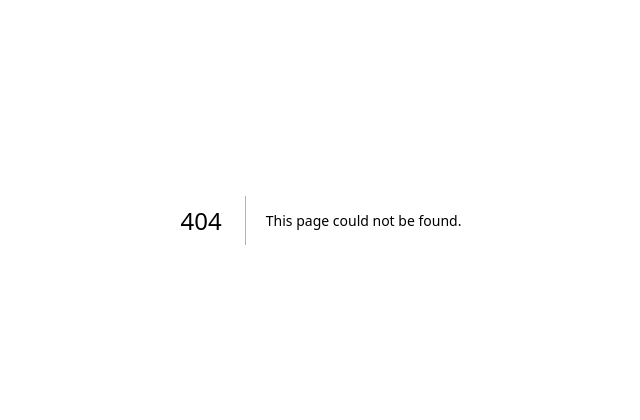
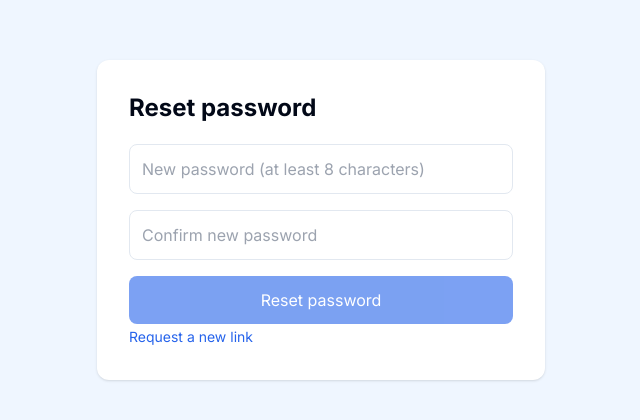
Before and after one commit to Arpitruh/open-job-pulse, a Next.js app in the folder apps/web/: page /reset-password in a window 1280 px wide. Before the commit this address had no page. Shown: the part 180-600 px from the top of the page, without its empty margins (319-959 px from the left). Built offline with nearby package versions, Linux system fonts and the light colour scheme.

Commit message:
feat(auth): password recovery pages

```diff
--- /dev/null
+++ b/apps/web/app/(auth)/reset-password/page.tsx
@@ -0,0 +1,38 @@
+"use client";
+import { useEffect, useState } from "react";
+export default function ResetPasswordPage() {
+  const [token, setToken] = useState("");
+  const [password, setPassword] = useState("");
+  const [confirm, setConfirm] = useState("");
+  const [message, setMessage] = useState("");
+  const [success, setSuccess] = useState(false);
+  const [loading, setLoading] = useState(false);
+  useEffect(() => {
+    const url = new URL(window.location.href);
+    setToken(url.searchParams.get("token") || "");
+    url.searchParams.delete("token");
+    window.history.replaceState({}, "", url.pathname + url.search + url.hash);
+  }, []);
+  async function submit(e: React.FormEvent) {
+    e.preventDefault();
+    if (password !== confirm) { setMessage("Passwords do not match."); return; }
+    setLoading(true); setMessage("");
+    try {
+      const res = await fetch("/api/auth/reset-password", { method: "POST", headers: { "Content-Type": "application/json" }, body: JSON.stringify({ token, password }) });
+      const data = await res.json();
+      setMessage(data.message || data.error || "Unable to reset password.");
+      setSuccess(res.ok);
+    } catch { setMessage("Something went wrong."); }
+    finally { setLoading(false); }
+  }
+  return <main className="min-h-screen bg-blue-50 flex items-center justify-center p-4"><div className="bg-white p-8 rounded-xl shadow max-w-md w-full space-y-5">
+    <h1 className="text-2xl font-bold">Reset password</h1>
+    {success ? <a className="text-blue-600" href="/login">Sign in with your new password</a> : <form onSubmit={submit} className="space-y-4">
+      <input type="password" minLength={8} maxLength={128} required placeholder="New password (at least 8 characters)" value={password} onChange={e => setPassword(e.target.value)} className="w-full border rounded-lg p-3" />
+      <input type="password" required placeholder="Confirm new password" value={confirm} onChange={e => setConfirm(e.target.value)} className="w-full border rounded-lg p-3" />
+      <button disabled={loading || !token} className="w-full bg-blue-600 text-white p-3 rounded-lg disabled:opacity-60">{loading ? "Updating..." : "Reset password"}</button>
+    </form>}
+    {message && <p role="status" className="text-sm text-gray-700">{message}</p>}
+    <a href="/forgot-password" className="text-blue-600 text-sm">Request a new link</a>
+  </div></main>;
+}
```
